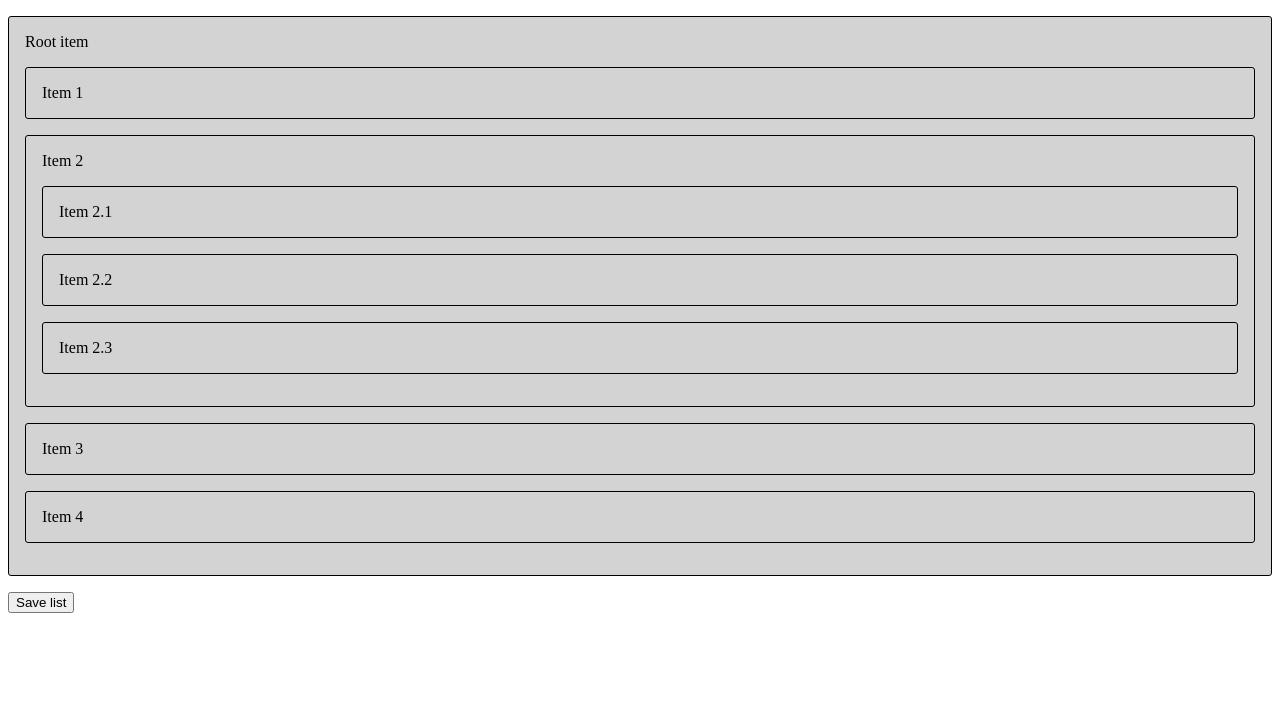
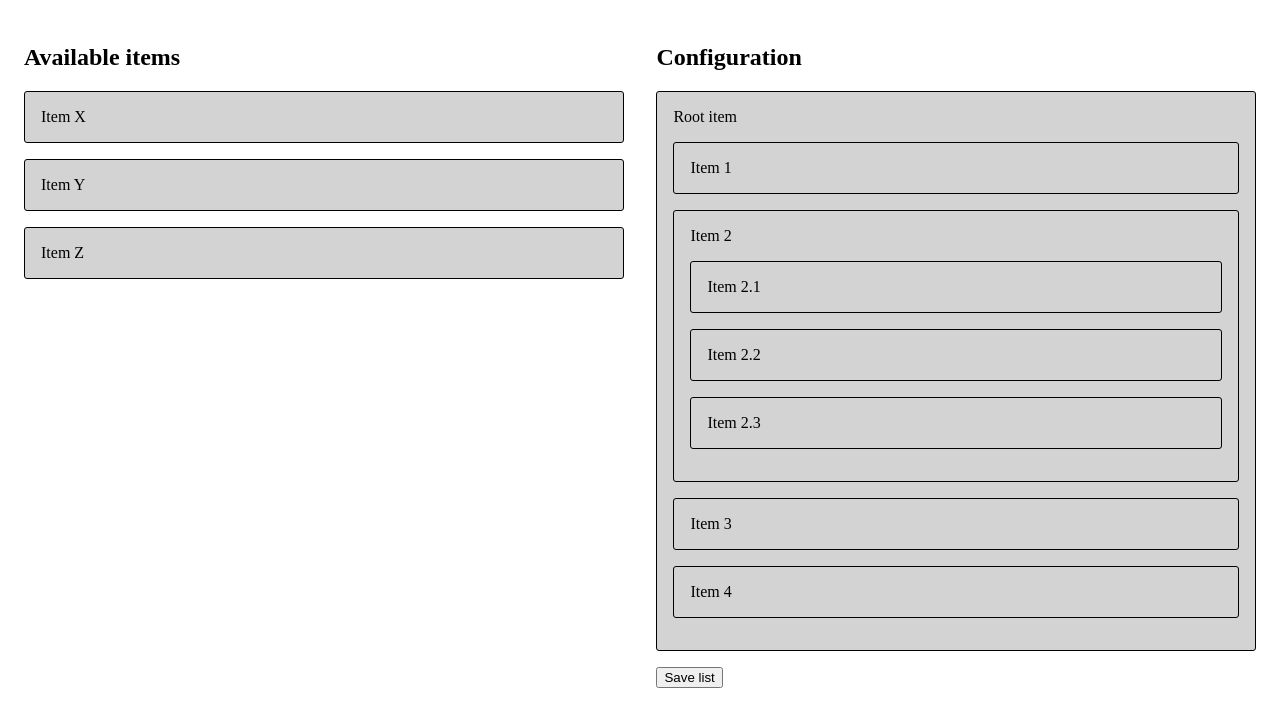
Before and after one commit to KevinVanthuyne/angular-drag-and-drop-demo, an Angular app: page / in a window 1280 px wide. Shown: the top 726 px of the page. Built offline with nearby package versions, Linux system fonts and the light colour scheme.

Commit message:
Added list of available items to drag into nested list

```diff
--- a/src/app/components/drag-and-drop-list/drag-and-drop-list.component.html
+++ b/src/app/components/drag-and-drop-list/drag-and-drop-list.component.html
@@ -1,3 +1,22 @@
-<app-list-item [listItem]="rootItem"></app-list-item>
+<div class="container">
+  <div class="sub-container">
+    <h2>Available items</h2>
+    <div
+      [id]="availableItemsId"
+      cdkDropList
+      [cdkDropListData]="availableItems"
+      [cdkDropListConnectedTo]="connectedDropLists"
+    >
+      <div *ngFor="let item of availableItems" cdkDrag class="available-item">
+        {{ item.title }}
+      </div>
+    </div>
+  </div>
 
-<button (click)="save()">Save list</button>
+  <div class="sub-container">
+    <h2>Configuration</h2>
+    <app-list-item [listItem]="rootItem"></app-list-item>
+
+    <button (click)="save()">Save list</button>
+  </div>
+</div>
--- a/src/app/components/drag-and-drop-list/drag-and-drop-list.component.scss
+++ b/src/app/components/drag-and-drop-list/drag-and-drop-list.component.scss
@@ -1,3 +1,22 @@
+.container {
+  display: flex;
+  flex-direction: row;
+}
+
+.sub-container {
+  flex-grow: 1;
+  padding: 1em;
+}
+
+.available-item {
+  cursor: pointer;
+  border: 1px solid black;
+  border-radius: 3px;
+  padding: 1em;
+  margin: 1em 0;
+  background-color: lightgray;
+}
+
 // Style applied to element that is dragged by the cursor
 .cdk-drag-preview {
   margin-top: 0.5em;
--- a/src/app/components/drag-and-drop-list/drag-and-drop-list.component.ts
+++ b/src/app/components/drag-and-drop-list/drag-and-drop-list.component.ts
@@ -1,5 +1,7 @@
 import { Component } from '@angular/core';
 import { ListItem } from '../../models/list-item';
+import { DragDropService } from '../../services/drag-drop.service';
+import { CdkDropList } from '@angular/cdk/drag-drop';
 
 @Component({
   selector: 'app-drag-and-drop-list',
@@ -7,6 +9,7 @@ import { ListItem } from '../../models/list-item';
   styleUrls: ['./drag-and-drop-list.component.scss'],
 })
 export class DragAndDropListComponent {
+  availableItemsId = AVAILABLE_ITEMS_ID;
   rootItem: ListItem = {
     title: 'Root item',
     children: [
@@ -30,7 +33,15 @@ export class DragAndDropListComponent {
     { title: 'Item Z', children: [] },
   ];
 
+  constructor(private dndService: DragDropService<ListItem>) {}
+
+  get connectedDropLists(): CdkDropList<ListItem>[] {
+    return this.dndService.dropLists;
+  }
+
   save() {
     console.log(this.rootItem);
   }
 }
+
+export const AVAILABLE_ITEMS_ID = 'available-items';
--- a/src/app/components/list-item/list-item.component.ts
+++ b/src/app/components/list-item/list-item.component.ts
@@ -1,10 +1,4 @@
-import {
-  AfterViewInit,
-  Component,
-  Input,
-  OnInit,
-  ViewChild,
-} from '@angular/core';
+import { AfterViewInit, Component, Input, ViewChild } from '@angular/core';
 import { ListItem } from '../../models/list-item';
 import {
   CdkDrag,
@@ -12,10 +6,12 @@ import {
   CdkDragMove,
   CdkDragRelease,
   CdkDropList,
+  copyArrayItem,
   moveItemInArray,
   transferArrayItem,
 } from '@angular/cdk/drag-drop';
 import { DragDropService } from '../../services/drag-drop.service';
+import { AVAILABLE_ITEMS_ID } from '../drag-and-drop-list/drag-and-drop-list.component';
 
 @Component({
   selector: 'app-list-item',
@@ -43,10 +39,20 @@ export class ListItemComponent implements AfterViewInit {
   }
 
   dropped(event: CdkDragDrop<ListItem[]>) {
-    console.log('dropped', event);
+    console.log('list item dropped', event);
 
     if (event.previousContainer === event.container) {
+      console.log('move item');
       moveItemInArray(
+        event.container.data,
+        event.previousIndex,
+        event.currentIndex
+      );
+    } else {
+      console.log('transfer item');
+      if (event.previousContainer.id === AVAILABLE_ITEMS_ID) {
+        copyArrayItem(
+          event.previousContainer.data,
           event.container.data,
           event.previousIndex,
           event.currentIndex
@@ -58,6 +64,7 @@ export class ListItemComponent implements AfterViewInit {
           event.previousIndex,
           event.currentIndex
         );
+      }
     }
   }
 
```
Lines whose indentation alone changed are shown as unchanged.
